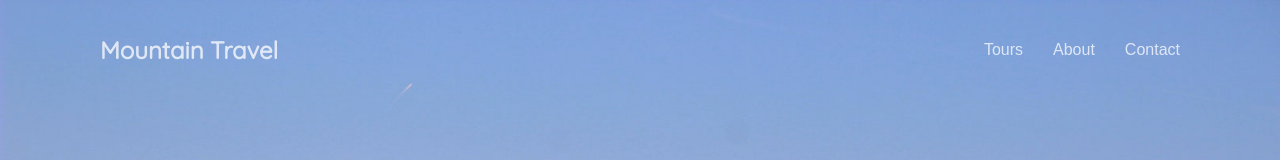
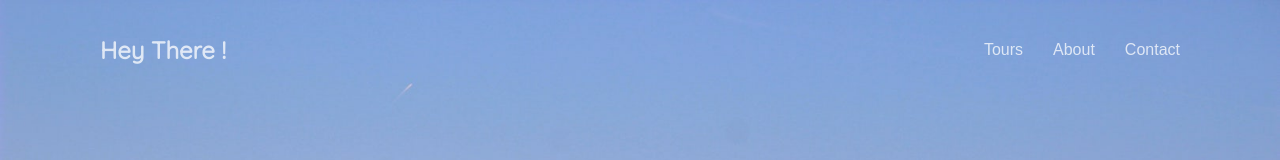
Before and after one commit to PranavShekhar13/Jenkins_Project, a plain HTML site: page index.html in a window 1280 px wide. Shown: the top 160 px of the page. Drawn offline with nearby package versions, Linux system fonts and the light colour scheme.

Commit message:
Header Changed Once More

```diff
--- a/index.html
+++ b/index.html
@@ -12,7 +12,7 @@
 <body>
 
   <header>
-    <h2><a href="#">Mountain Travel</a></h2>
+    <h2><a href="#">Hey There ! </a></h2>
     <nav>
       <li><a href="#">Tours</a></li>
       <li><a href="#">About</a></li>
```
